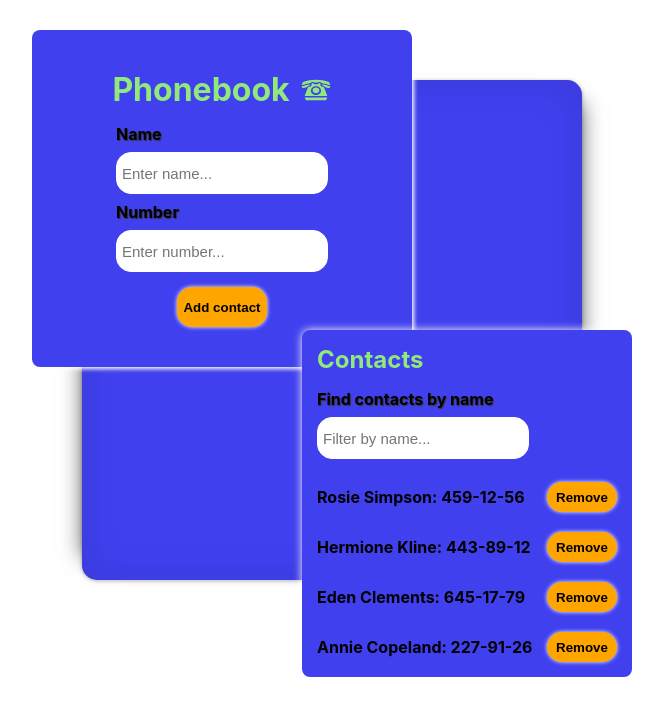
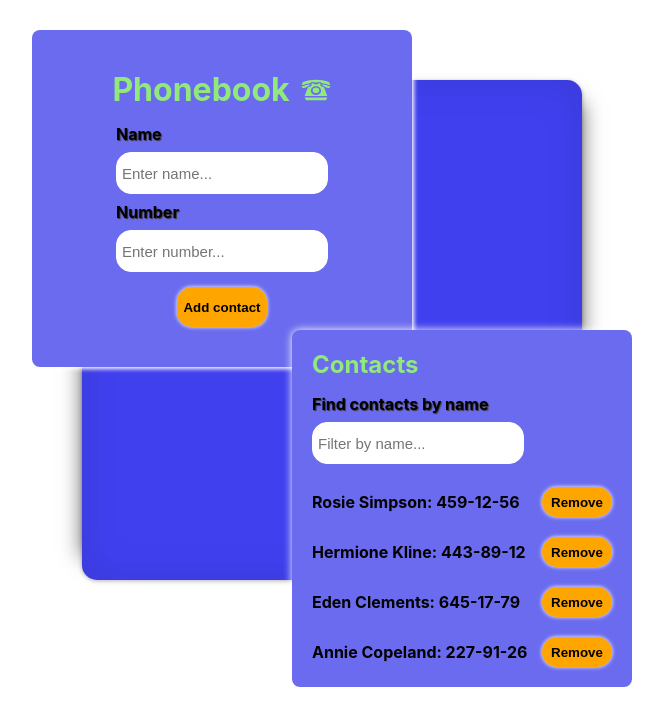
Before and after one commit to NikoNikoUA/goit-react-hw-02-phonebook, a React (Create React App) app: page / in a window 1280 px wide. Shown: the top 726 px of the page, without its empty margins (308-971 px from the left). Built offline with nearby package versions, Linux system fonts and the light colour scheme; what notiflix would draw is missing.

Commit message:
HW 2 Task 2 copleted

```diff
--- a/src/components/App.module.css
+++ b/src/components/App.module.css
@@ -38,20 +38,20 @@
   left: -50px;
 
   box-shadow: 2px 2px 4px white;
-  background-color: rgb(64, 64, 239);
+  background-color: rgb(107, 107, 239);
   border: none;
   border-radius: 8px;
 }
 
 .statisticsContainer {
   position: absolute;
-  background-color: rgb(64, 64, 239);
+  background-color: rgb(107, 107, 239);
   top: 250px;
   right: -50px;
   min-width: 300px;
   border-radius: 8px;
   box-shadow: 0px 0px 8px white;
-  padding: 15px;
+  padding: 20px;
   display: flex;
   flex-direction: column;
   margin-left: auto;
```
